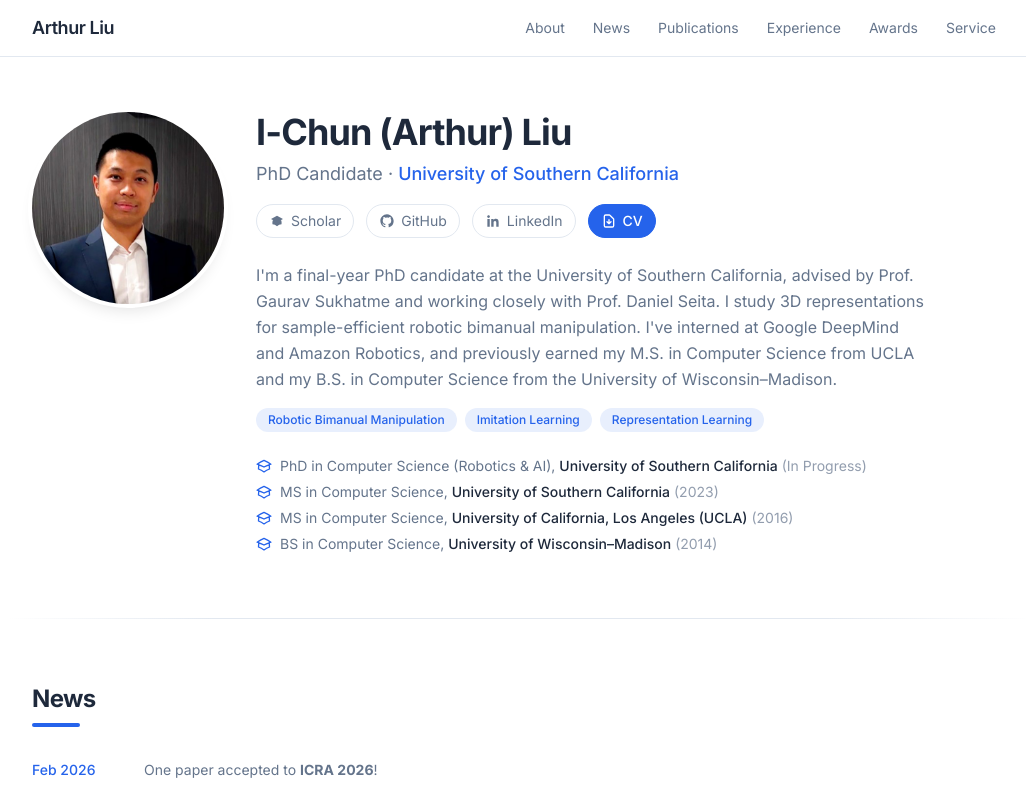
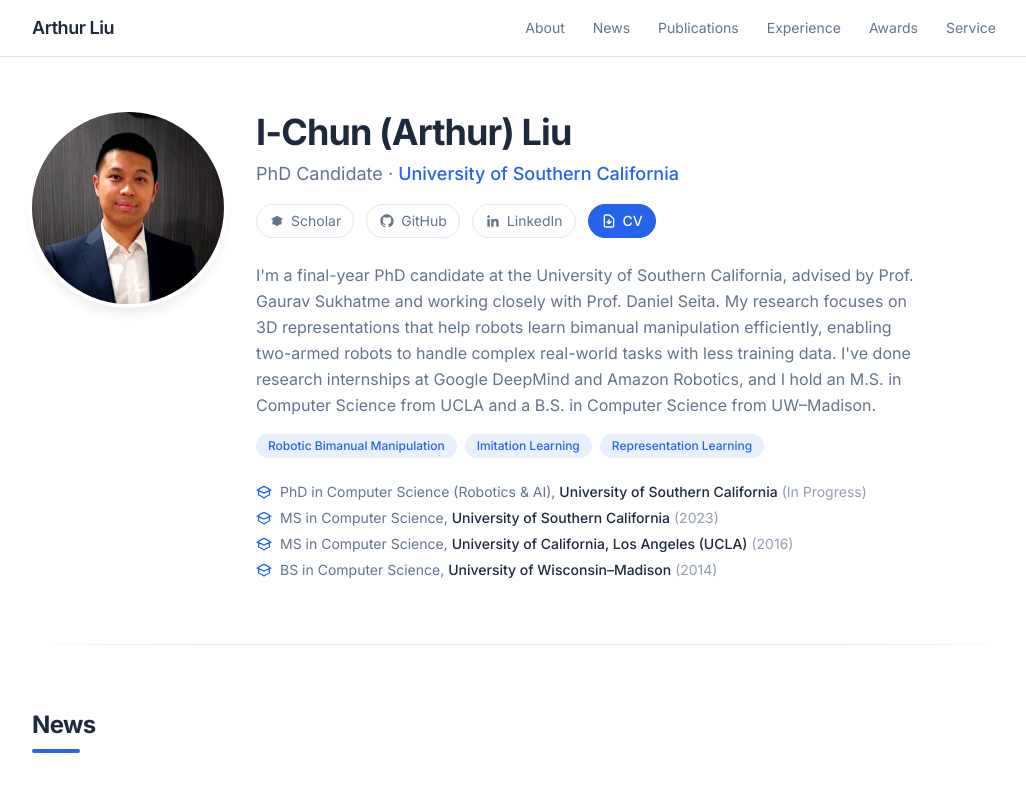
Before and after one commit to arthur801031/arthur801031.github.io, a Next.js app: page / in a window 1280 px wide. Shown: the top 788 px of the page, without its empty margins (120-1146 px from the left). Built offline with nearby package versions, Linux system fonts and the light colour scheme.

Commit message:
Update bio

```diff
--- a/src/data/profile.ts
+++ b/src/data/profile.ts
@@ -3,7 +3,7 @@ export const profile = {
   title: "PhD Candidate",
   affiliation: "University of Southern California",
   avatar: "/images/profile.png",
-  bio: `I'm a final-year PhD candidate at the <a href="https://www.usc.edu/" target="_blank" rel="noopener">University of Southern California</a>, advised by Prof. <a href="https://uscresl.org/principal-investigator/" target="_blank" rel="noopener">Gaurav Sukhatme</a> and working closely with Prof. <a href="https://danielseita.github.io/" target="_blank" rel="noopener">Daniel Seita</a>. I study 3D representations for sample-efficient robotic bimanual manipulation. I've interned at Google DeepMind and Amazon Robotics, and previously earned my M.S. in Computer Science from UCLA and my B.S. in Computer Science from the University of Wisconsin–Madison.`,
+  bio: `I'm a final-year PhD candidate at the <a href="https://www.usc.edu/" target="_blank" rel="noopener">University of Southern California</a>, advised by Prof. <a href="https://uscresl.org/principal-investigator/" target="_blank" rel="noopener">Gaurav Sukhatme</a> and working closely with Prof. <a href="https://danielseita.github.io/" target="_blank" rel="noopener">Daniel Seita</a>. My research focuses on 3D representations that help robots learn bimanual manipulation efficiently, enabling two-armed robots to handle complex real-world tasks with less training data. I've done research internships at Google DeepMind and Amazon Robotics, and I hold an M.S. in Computer Science from UCLA and a B.S. in Computer Science from UW–Madison.`,
   researchInterests: [
     "Robotic Bimanual Manipulation",
     "Imitation Learning",
```
